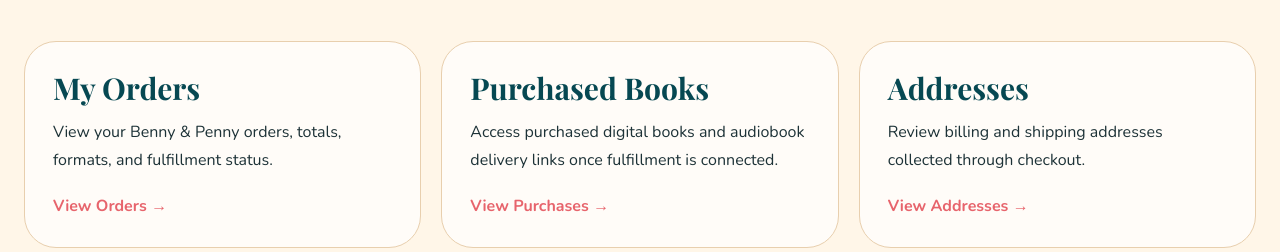
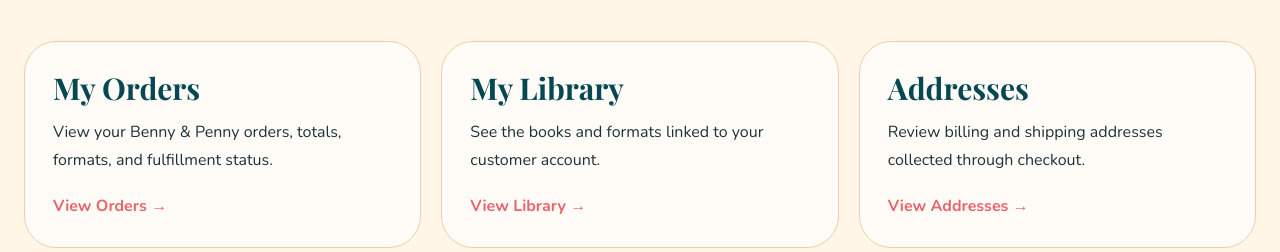
Before and after one commit to hpintojr/bennyandpennyadventures, a Next.js app: page /portal in a window 1280 px wide. Shown: the part 548-800 px from the top of the page. Built offline with nearby package versions, Linux system fonts and the light colour scheme; no server answers; a web font is replaced by a local one.

Commit message:
Point portal library card to library page

```diff
--- a/app/(frontend)/portal/page.tsx
+++ b/app/(frontend)/portal/page.tsx
@@ -14,10 +14,10 @@ const portalCards = [
     cta: "View Orders"
   },
   {
-    title: "Purchased Books",
-    text: "Access purchased digital books and audiobook delivery links once fulfillment is connected.",
-    href: "/portal/orders",
-    cta: "View Purchases"
+    title: "My Library",
+    text: "See the books and formats linked to your customer account.",
+    href: "/portal/library",
+    cta: "View Library"
   },
   {
     title: "Addresses",
```
